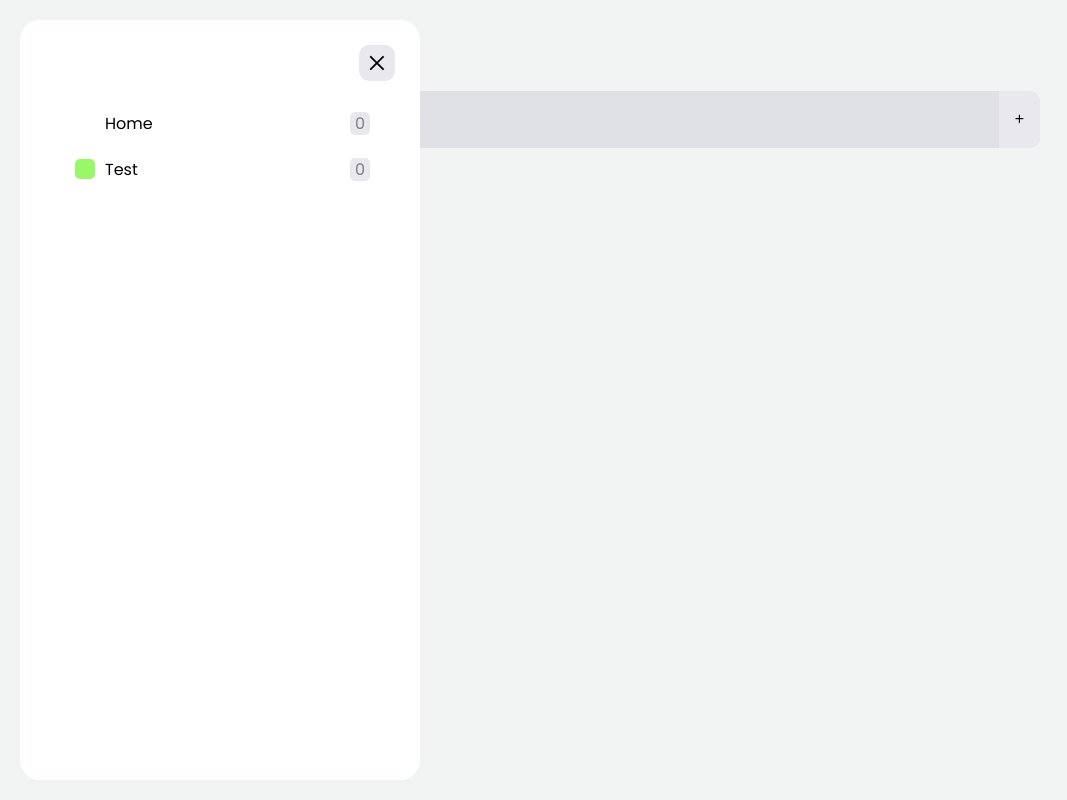
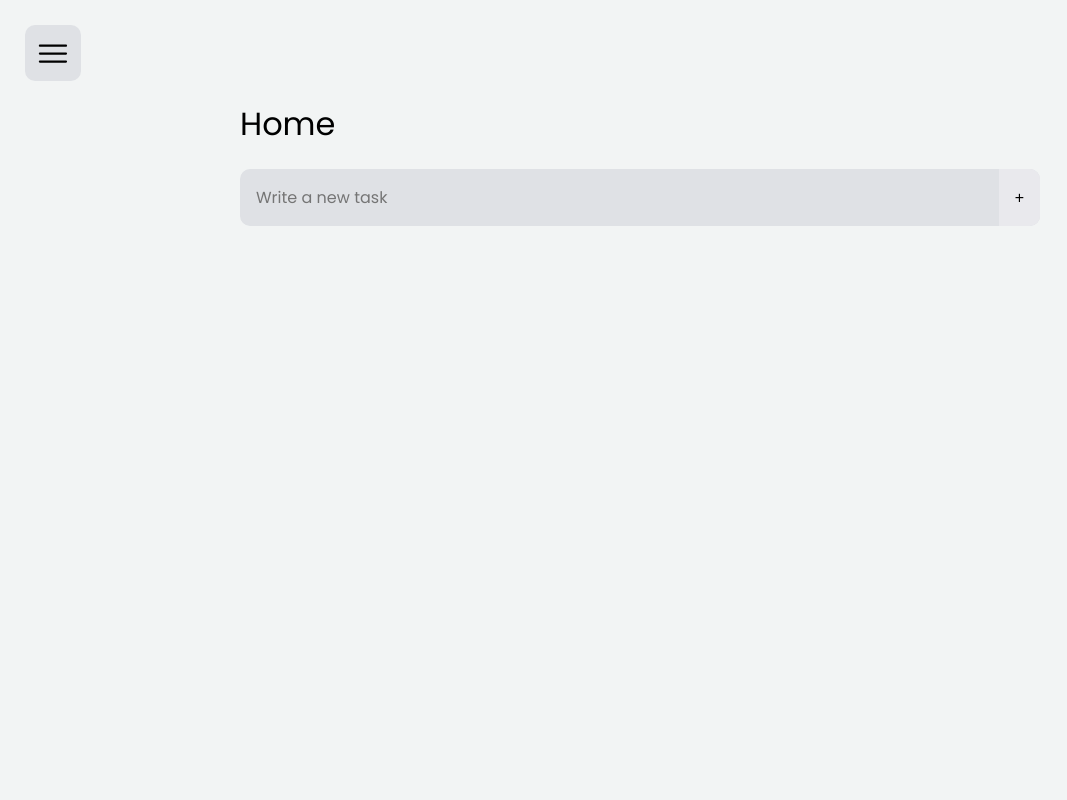
Before and after one commit to Lettuce05/SimpleTodo, a React (Vite) app: page / in a window 1280 px wide. Shown: the whole page, without its empty margins (0-1067 px from the left). Built offline with nearby package versions, Linux system fonts and the light colour scheme.

Commit message:
Add navSlice to global state and add ability to open/close Nav

```diff
--- a/src/App.css
+++ b/src/App.css
@@ -8,8 +8,10 @@ h1 {
 }
 
 .todoListContainer {
+  width: 90%;
   max-width: 800px;
   margin: 0 auto;
+  margin-top: 100px;
 }
 
 .listColor {
@@ -19,3 +21,19 @@ h1 {
   border-radius: 5px;
   margin-right: 1rem;
 }
+
+.btn-menu {
+  position: fixed;
+  top: 25px;
+  left: 25px;
+  height: 36px;
+  width: 36px;
+  background-color: #dfe1e5;
+  border-radius: 10px;
+  padding: 10px;
+}
+
+.btn-menu:hover {
+  background-color: #b8b8bc;
+  cursor: pointer;
+}
--- a/src/App.jsx
+++ b/src/App.jsx
@@ -4,9 +4,15 @@ import Form from './components/Form/Form';
 import TodoList from './components/TodoList/TodoList';
 import EditModal from './components/EditModal/EditModal';
 import Nav from './components/Nav/Nav';
+import { Menu } from './Icons';
+
 function App() {
+  // get state functions from global state
+  const openNav = store((state) => state.nav(state => state.openNav));
+  const navOpen = store((state) => state.nav(state => state.open));
   // get currentListId from global state
   const currentListId = store((state) => state.todo(state => state.currentListId));
+  // get lists from global state
   const lists = store((state) => state.todo(state => state.lists));
   // get the current list
   const currentList = lists.find((list) => list.id === currentListId);
@@ -14,7 +20,7 @@ function App() {
   return (
     <main className="App">
       <Nav />
-
+      <a className={'btn-menu'} onClick={() => openNav()}><Menu /></a>
       <div className='todoListContainer'>
         <h1>
           {currentList.color ? <span className='listColor' style={{ backgroundColor: currentList.color }}></span> : null}
--- a/src/Icons.jsx
+++ b/src/Icons.jsx
@@ -18,3 +18,9 @@ export function Pencil({color, size}){
     <svg height={size} version="1.1" viewBox="0 0 18 18" width={size} xmlns="http://www.w3.org/2000/svg" ><title/><g fill="none" fillRule="evenodd" id="Page-1" stroke="none" strokeWidth="1"><g fill={color} id="Core" transform="translate(-213.000000, -129.000000)"><g id="create" transform="translate(213.000000, 129.000000)"><path d="M0,14.2 L0,18 L3.8,18 L14.8,6.9 L11,3.1 L0,14.2 L0,14.2 Z M17.7,4 C18.1,3.6 18.1,3 17.7,2.6 L15.4,0.3 C15,-0.1 14.4,-0.1 14,0.3 L12.2,2.1 L16,5.9 L17.7,4 L17.7,4 Z" id="Shape"/></g></g></g></svg>
   )
 }
+
+export function Menu(){
+  return (
+    <svg viewBox="0 0 512 512" xmlns="http://www.w3.org/2000/svg"><title/><g data-name="1" id="_1"><path d="M441.13,166.52h-372a15,15,0,1,1,0-30h372a15,15,0,0,1,0,30Z"/><path d="M441.13,279.72h-372a15,15,0,1,1,0-30h372a15,15,0,0,1,0,30Z"/><path d="M441.13,392.92h-372a15,15,0,1,1,0-30h372a15,15,0,0,1,0,30Z"/></g></svg>
+  )
+}
--- a/src/components/Link/Link.jsx
+++ b/src/components/Link/Link.jsx
@@ -9,11 +9,13 @@ export default function Link({ list }) {
   const setCurrentListId = store(state => state.todo(state => state.setCurrentListId));
 
   let listColor = "transparent";
+  let listTodos = todos.filter((todo) => !todo.completed);
   if (list.id !== NIL_UUID) {
     listColor = list.color;
+    listTodos = todos.filter((todo) => todo.listId === list.id && !todo.completed);
   }
 
-  const listTodos = todos.filter((todo) => todo.listId === list.id && !todo.completed);
+
 
   return (
     <a className='link' onClick={() => setCurrentListId(list.id)}>
--- a/src/components/Nav/Nav.css
+++ b/src/components/Nav/Nav.css
@@ -1,6 +1,6 @@
 nav {
   height: 95%;
-  width: 400px;
+  width: 0;
   position: fixed;
   z-index: 1;
   top: 0;
@@ -31,7 +31,7 @@ nav {
 }
 
 .nav-open {
-  width: 250px;
+  width: 400px;
 }
 
 .nav__linkContainer {
--- a/src/components/Nav/Nav.jsx
+++ b/src/components/Nav/Nav.jsx
@@ -4,14 +4,14 @@ import Link from '../Link/Link';
 
 export default function Nav() {
   const lists = store((state) => state.todo(state => state.lists));
+  const closeNav = store((state) => state.nav(state => state.closeNav));
+  const open = store((state) => state.nav(state => state.open));
   return (
-    <nav>
-      <a className="nav__btn-close">&times;</a>
+    <nav className={`${open ? 'nav-open' : ''}`}>
+      <a className="nav__btn-close" onClick={() => closeNav()}>&times;</a>
       <div className="nav__linkContainer">
         {lists.map((list) => <Link key={list.id} list={list} />)}
       </div>
-
-
     </nav>
   )
 }
--- a/src/features/editModalSlice.js
+++ b/src/features/editModalSlice.js
@@ -1,6 +1,6 @@
 import create from 'zustand';
 
-// formSlice: The slice of state that holds all state/logic associated with the main form
+// editModalSlice: The slice of state that holds all state/logic associated with the EditModal
 export const editModalSlice = create((set) => ({
   modalShown: false,
   editInputText: '',
--- /dev/null
+++ b/src/features/navSlice.js
@@ -0,0 +1,14 @@
+import create from 'zustand';
+
+// navSlice: The slice of state that holds all state/logic associated with the nav
+export const navSlice = create((set) => ({
+  open: false,
+  /*
+    closeModal: closes the nav
+  */
+  closeNav: () => set({ open: false }),
+  /*
+    openNav: opens the nav (sets state.true to true)
+  */
+  openNav: () => set({ open: true }),
+}));
--- a/src/store.js
+++ b/src/store.js
@@ -2,10 +2,12 @@ import create from 'zustand'
 import { formSlice } from './features/formSlice';
 import { todoSlice } from './features/todoSlice';
 import { editModalSlice } from './features/editModalSlice';
+import { navSlice } from './features/navSlice';
 
 // store: Main store that contains/controls all global state for the application
 export const store = create((set) => ({
   todo: todoSlice,
   form: formSlice,
-  editModal: editModalSlice
+  editModal: editModalSlice,
+  nav: navSlice
 }));
```
